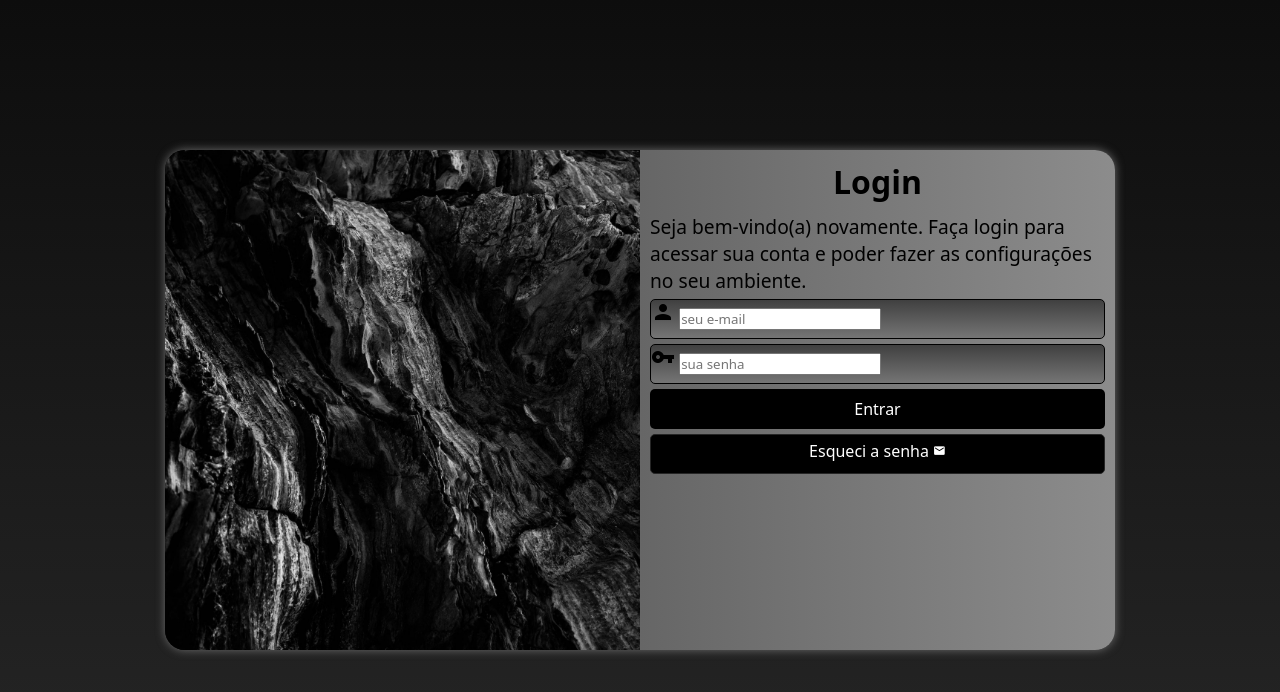
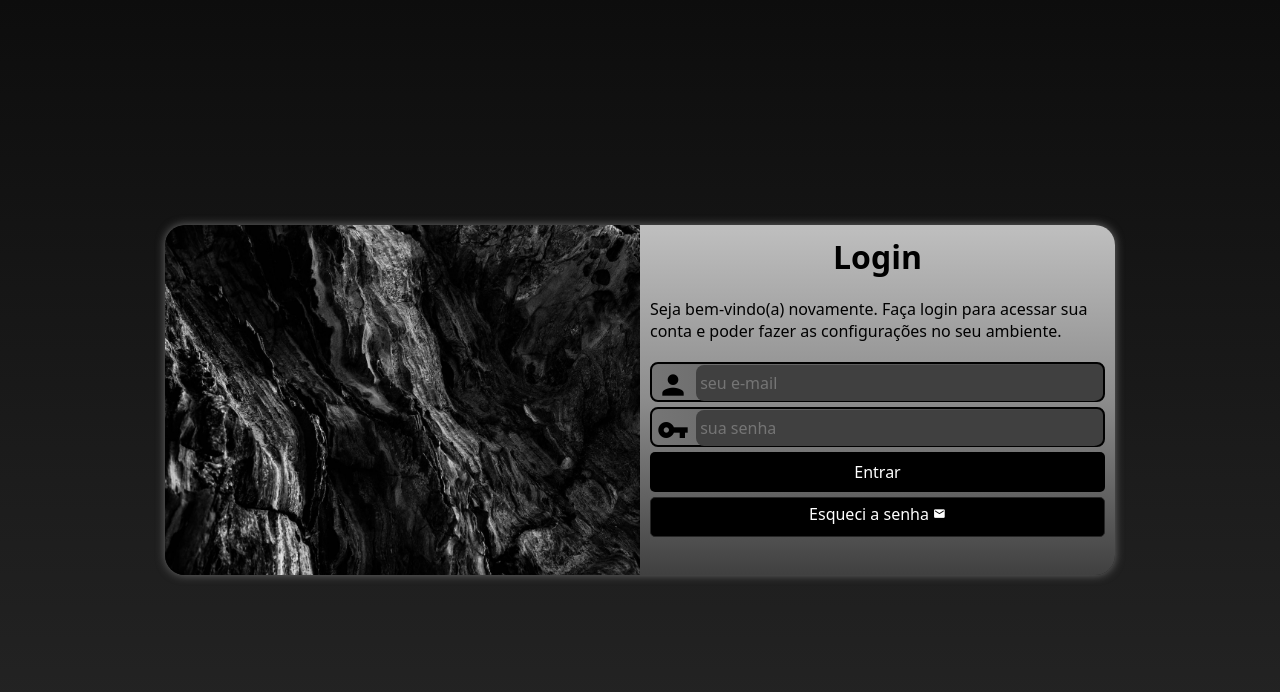
Before and after one commit to saintjohnn/projeto-login, a plain HTML site: page index.html in a window 1280 px wide. Drawn offline with Linux system fonts and the light colour scheme.

Commit message:
finalizando o projeto

```diff
--- a/estilos/media-query.css
+++ b/estilos/media-query.css
@@ -8,6 +8,7 @@
 
     #login {
         width: 80vw;
+        height: 280px;
     }
 
     #login > #imagem {
@@ -31,6 +32,7 @@
 
     #login {
         width: 950px;
+        height: 350px;
     }
 
     #login > #imagem {
@@ -49,7 +51,8 @@
     }
 
     #formulario > p {
-        font-size: 1.2em;
+        font-size: 1em;
+        margin: 20px 0px;
     }
 
 }
--- a/estilos/style.css
+++ b/estilos/style.css
@@ -34,7 +34,7 @@ main {
     left: 50%;
     transform: translate(-50%, -50%);
 
-    background-image: linear-gradient(to right,#404040,#8C8C8C);
+    background-image: linear-gradient(to top,#404040,#8C8C8C,#BFBFBF);
     width: 250px;
     height: 500px;
     border-radius: 20px;
@@ -64,20 +64,43 @@ main {
 
 #formulario > p {
     font-size: 0.8em;
+    color: black;
 }
 
 form > div.campo {
-    background-image: linear-gradient(to bottom,#404040,#757575);
+    background-image: linear-gradient(to left,#404040,#757575);
     display: block;
     width: 100%;
     height: 40px;
-    border-radius: 5px;
+    border-radius: 8px;
     margin: 5px 0px;
-    border: 1px solid black;
+    border: 2px solid black;
 }
 
 .campo > label {
     display: none;
+}
+
+.campo > span {
+    /*background-color: #141414;*/
+    font-size: 2em;
+    width: 40px;
+    padding: 5px;
+}
+
+.campo > input {
+    background-color: #404040;
+    font-size: 1em;
+    width: calc(100% - 45px);
+    transform: translateY(-12px);
+    height: 100%;
+    border: 0px;
+    border-radius: 8px;
+    padding: 4px;
+}
+
+.campo > input:focus-within {
+    background-color: white;
 }
 
 form > input[type=submit] {
```
